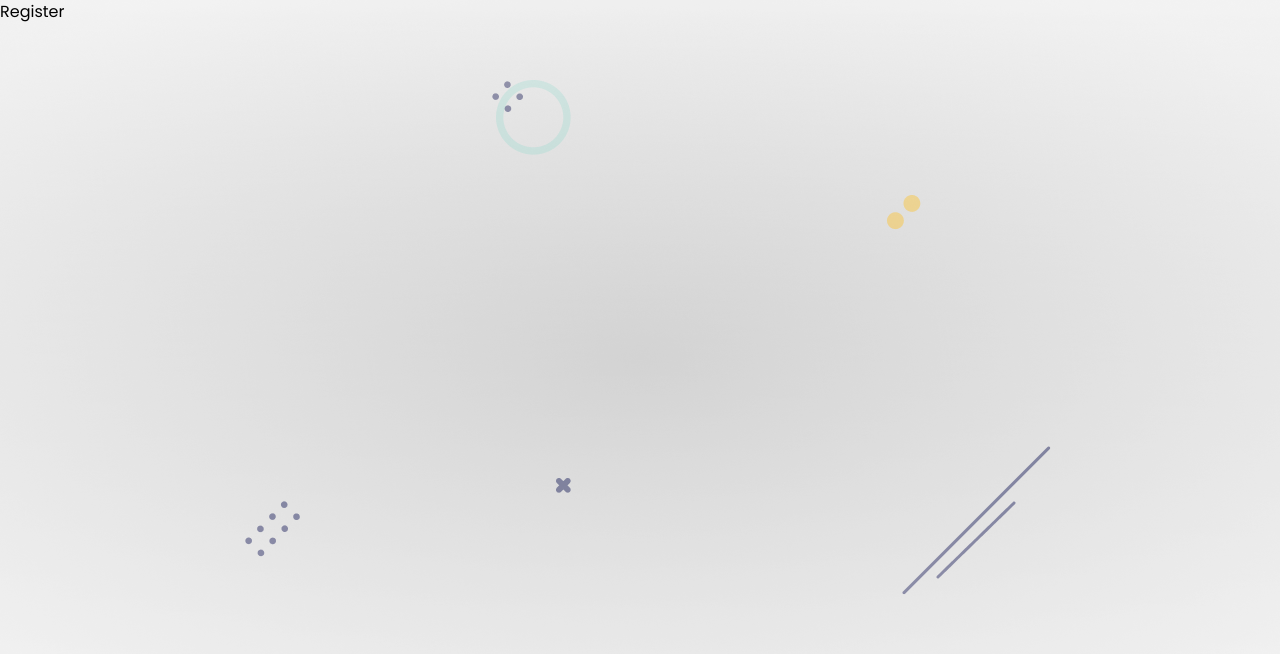
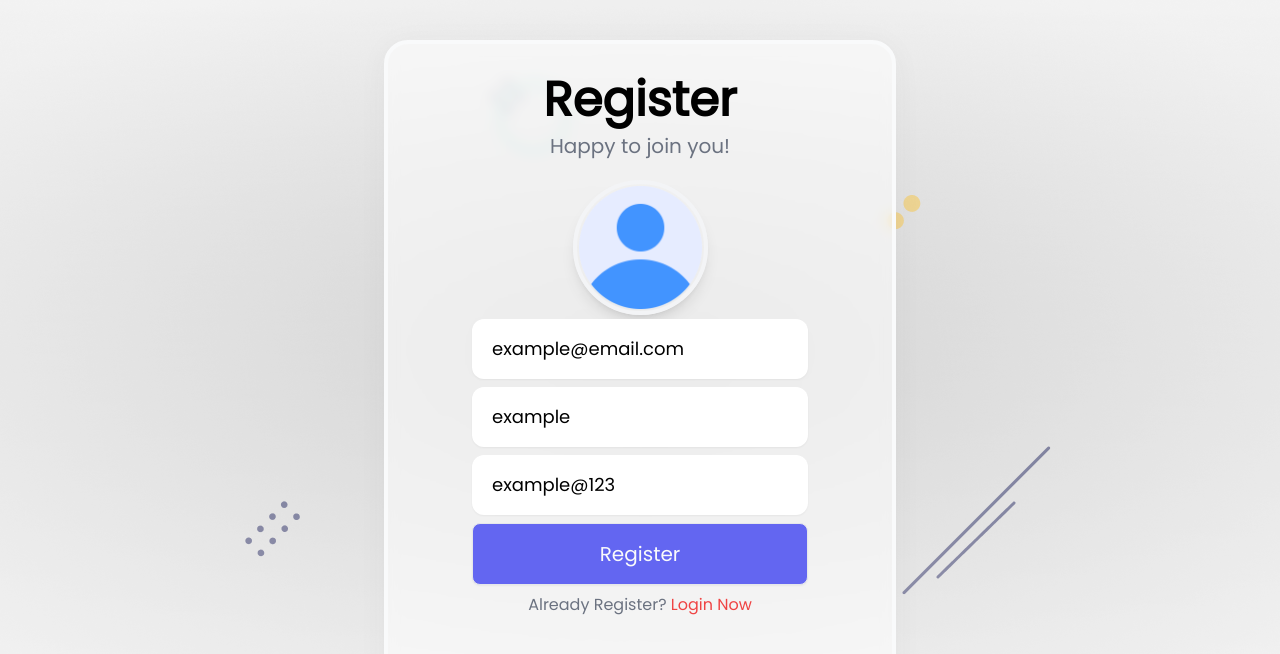
Before and after one commit to Spyabhishek/LoginApp, a React (Create React App) app in the folder client/: page /register in a window 1280 px wide. Shown: the top 654 px of the page. Built offline with nearby package versions, Linux system fonts and the light colour scheme.

Commit message:
completed the register component

```diff
--- a/client/src/components/Register.js
+++ b/client/src/components/Register.js
@@ -1,7 +1,79 @@
-import React from 'react'
+
+import React, {useState} from 'react';
+import { Link,  } from 'react-router-dom';
+import avatar from '../assests/profile.png';
+import { Toaster } from 'react-hot-toast';
+import { useFormik } from 'formik';
+import { registerValidation } from '../helper/validate';
+import convertToBase64 from '../helper/convert';
+
+import styles from '../styles/Username.module.css';
 
 export default function Register() {
+
+  // const navigate = useNavigate()
+  const [file, setFile] = useState()
+
+  const formik = useFormik({
+    initialValues: {
+      email: 'example@email.com',
+      username: 'example',
+      password: 'example@123'
+    },
+
+    validate: registerValidation,
+    validateOnBlur: false,
+    validateOnChange: false,
+    onSubmit : async values => {
+      values = await Object.assign(values, { profile : file || ''})
+    }
+  })
+
+   /** formik doensn't support file upload so we need to create this handler */
+   const onUpload = async e => {
+    const base64 = await convertToBase64(e.target.files[0]);
+    setFile(base64);
+  }
+
   return (
-    <div>Register</div>
+    <div className='container mx-auto'>
+
+      <Toaster position='top-center' reverseOrder={false}></Toaster>
+
+      <div className='flex justify-center items-center h-screen'>
+        <div className={styles.glass} style={{width:'40%', paddingTop:'2em'}} >
+
+          <div className='title flex flex-col items-center'>
+            <h4 className='text-5xl font-bold'>Register</h4>
+            <span className='py-2 text-xl w-2/3 text-center text-gray-500'>
+              Happy to join you!
+            </span>
+          </div>
+
+          <form className='py-2' onSubmit={formik.handleSubmit}>
+            <div className='profile flex justify-center py-1'>
+              <label htmlFor='profile'>
+                <img src={file || avatar} className={styles.profile_img} alt="avatar" />
+              </label>
+              <input onChange={onUpload} type="file" id="profile" name="profile" />
+
+            </div>
+
+            <div className='textbox flex flex-col items-center gap-2'>
+              <input {...formik.getFieldProps('email')} className={styles.textbox} type='text' placeholder='Email*' />
+              <input {...formik.getFieldProps('username')} className={styles.textbox} type='text' placeholder='Username*' />
+              <input {...formik.getFieldProps('password')} className={styles.textbox} type='text' placeholder='Password*' />
+              <button className={styles.btn} type='submit'>Register</button>
+            </div>
+
+            <div className="text-center py-2">
+              <span className='text-gray-500'>Already Register? <Link className='text-red-500' to='/'>Login Now</Link></span>
+            </div>
+
+          </form>
+
+        </div>
+      </div>
+    </div>
   )
 }
--- /dev/null
+++ b/client/src/helper/convert.js
@@ -0,0 +1,15 @@
+/** image onto base64 */
+export default function convertToBase64(file){
+    return new Promise((resolve, reject) => {
+        const fileReader = new FileReader();
+        fileReader.readAsDataURL(file);
+
+        fileReader.onload = () => {
+            resolve(fileReader.result)
+        }
+
+        fileReader.onerror = (error) => {
+            reject(error)
+        }
+    })
+}
--- a/client/src/helper/validate.js
+++ b/client/src/helper/validate.js
@@ -25,6 +25,14 @@
     return errors;
 }
 
+/** validate register form */
+export async function registerValidation(values){
+    const errors = usernameVerify({}, values);
+    passwordVerify(errors, values);
+    emailVerify(errors, values);
+
+    return errors;
+}
 
 
 /** ************************************************************  */
@@ -57,3 +65,16 @@
 
     return error;
 }
+
+/** validate email */
+function emailVerify(error ={}, values){
+    if(!values.email){
+        error.email = toast.error("Email Required...!");
+    }else if(values.email.includes(" ")){
+        error.email = toast.error("Wrong Email...!")
+    }else if(!/^[A-Z0-9._%+-]+@[A-Z0-9.-]+\.[A-Z]{2,4}$/i.test(values.email)){
+        error.email = toast.error("Invalid email address...!")
+    }
+
+    return error;
+}
--- a/client/src/styles/Username.module.css
+++ b/client/src/styles/Username.module.css
@@ -21,6 +21,9 @@
     @apply border bg-indigo-500 w-3/4 py-4 rounded-lg text-gray-50 text-xl shadow-sm text-center;
 }
 
-.btn:hover {
+.btn:hover{
     background-color: #ff6a6a;
 }
+input[type='file']{
+    display: none;
+}
```
